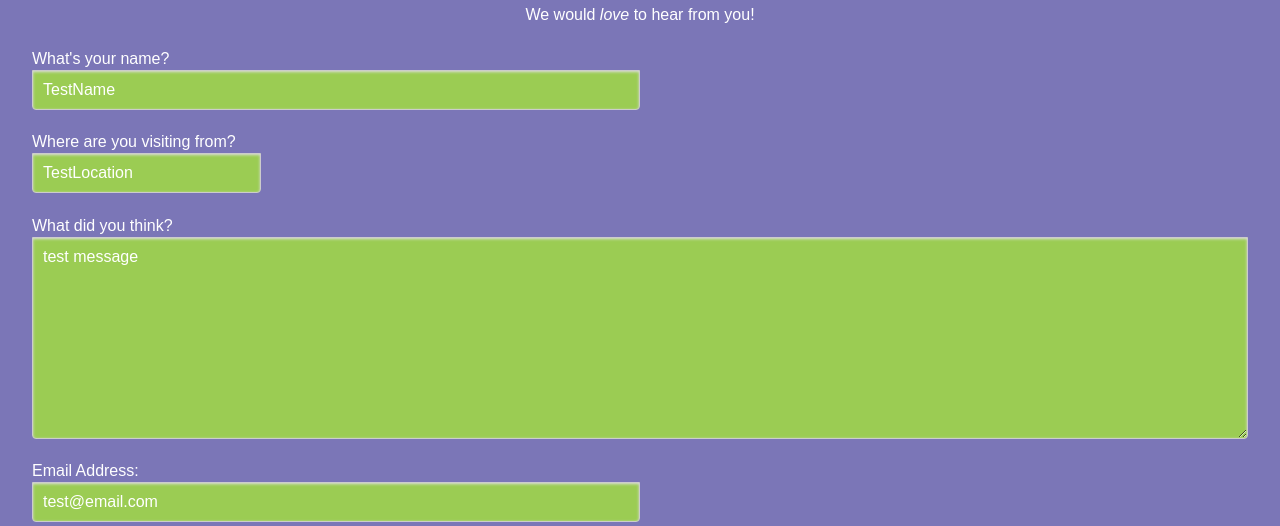
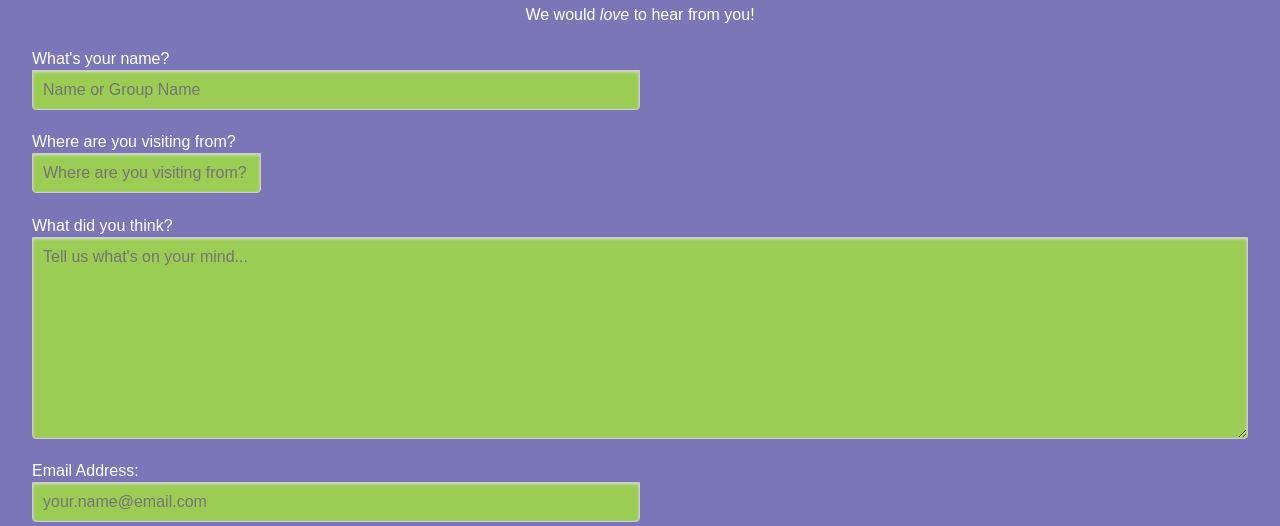
Before and after one commit to carouselofhappiness/carouselofhappiness.github.io, a plain HTML site: page index.html in a window 1280 px wide. Shown: the part 446-972 px from the top of the page. Drawn offline with Linux system fonts and the light colour scheme.

Commit message:
Add files via upload

```diff
--- a/index.html
+++ b/index.html
@@ -83,31 +83,31 @@
 <link rel="stylesheet" href="assets/style.css">
 
 <form class="gform pure-form pure-form-stacked" method="POST" data-email="example@email.net"
-      action="https://script.google.com/macros/s/AKfycbzLFDl08G7d_shHo_yK9hz1wkKFLr8YVN8xBqS-EQfCaWv8GxeKYDycpS58ViRpGW62/exec">
+      action="https://script.google.com/macros/s/AKfycbzxI96vWCXDxXsfuB2BTWmkLSm7FaiEXo0w_DP0-_N3rv_laTYp68ZHT1hh2crGivM/exec">
 
     <div class="form-elements">
         <fieldset class="pure-group">
             <label for="name">What's your name?</label>
-            <input id="name" name="name" placeholder="Name or Group Name" value="TestName"
+            <input id="name" name="name" placeholder="Name or Group Name"
                    style="background-color: #9BCC53">
         </fieldset>
 
         <fieldset class="pure-group">
             <label for="location">Where are you visiting from?</label>
-            <input id="location" name="location" placeholder="Where are you visiting from?" value="TestLocation"
+            <input id="location" name="location" placeholder="Where are you visiting from?"
                    style="background-color: #9BCC53">
         </fieldset>
 
         <fieldset class="pure-group">
             <label for="message">What did you think? </label>
             <textarea id="message" name="message" rows="10" placeholder="Tell us what's on your mind..."
-                      style="background-color: #9BCC53">test message</textarea>
+                      style="background-color: #9BCC53"></textarea>
         </fieldset>
 
         <fieldset class="pure-group">
             <label for="email">Email Address:</label>
             <input id="email" name="email" type="email" required="" placeholder="your.name@email.com"
-                   value="test@email.com" style="background-color: #9BCC53">
+                   style="background-color: #9BCC53">
         </fieldset>
 
         <fieldset class="pure-checkbox" style="display: flex">
```
